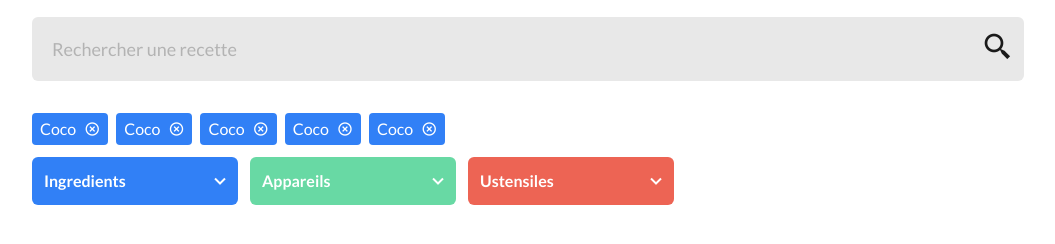
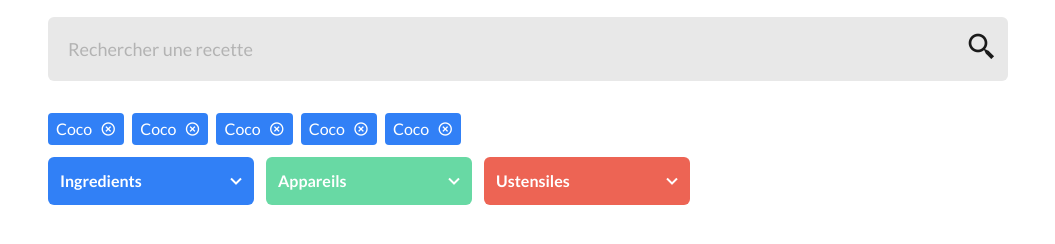
Before and after one commit to CemEkiz/les-petits-plats-app, a website built with Parcel: page src/index.html in a window 1280 px wide. Shown: the part 136-380 px from the top of the page, without its empty margins (112-1167 px from the left). Built offline with nearby package versions, Linux system fonts and the light colour scheme.

Commit message:
fix container padding

```diff
--- a/src/sass/base/_helpers.scss
+++ b/src/sass/base/_helpers.scss
@@ -3,5 +3,5 @@
 .container {
   max-width: 1024px;
   margin-inline: auto;
-  padding-inline: rem(16px);
+  padding-inline: rem(32px);
 }
```
